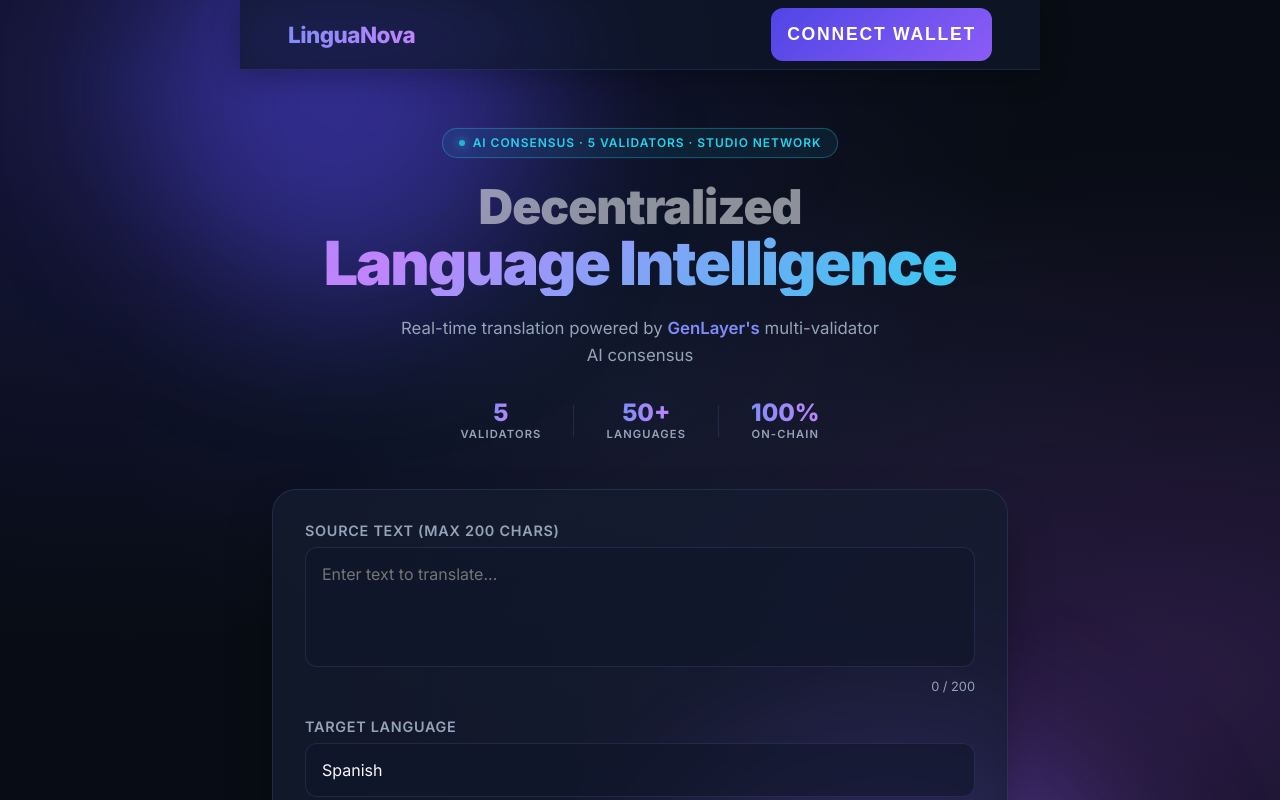
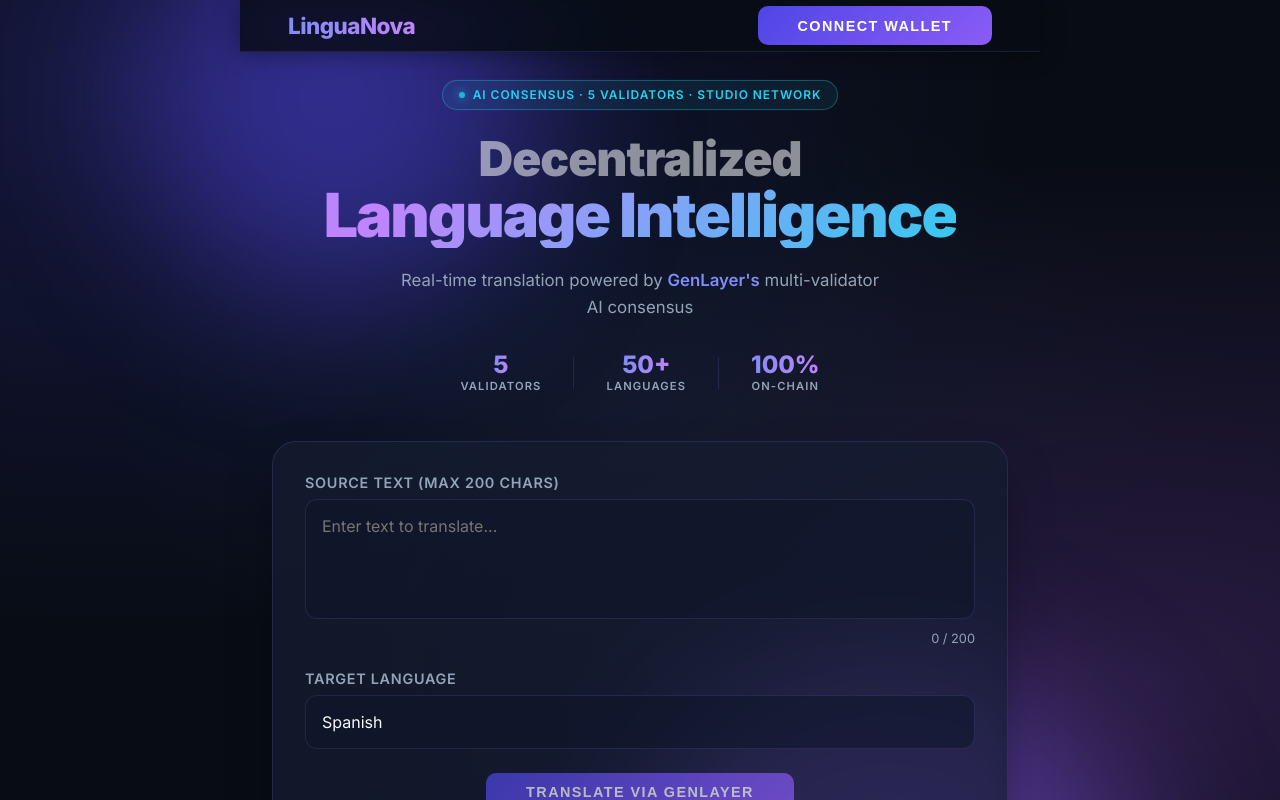
Before and after one commit to Chimdi-hash/lingua_nova, a Next.js app in the folder frontend/: page / in a window 1280 px wide. Shown: the top 800 px of the page. Built offline with nearby package versions, Linux system fonts and the light colour scheme.

Commit message:
Slim navbar to fixed 52px height, reduce translate button size

```diff
--- a/frontend/src/app/globals.css
+++ b/frontend/src/app/globals.css
@@ -37,7 +37,7 @@
 .container {
   max-width: 800px;
   margin: 0 auto;
-  padding: 8rem 2rem 2rem; /* Adjusted for fixed header */
+  padding: 5rem 2rem 2rem; /* 52px navbar + spacing */
   width: 100%;
   flex: 1;
   display: flex;
@@ -51,18 +51,19 @@
   display: flex;
   justify-content: space-between;
   align-items: center;
-  padding: 0.5rem 3rem;
+  padding: 0 3rem;
+  height: 52px;
   width: 100%;
   position: fixed;
   top: 0;
   left: 0;
+  right: 0;
   z-index: 100;
-  background: rgba(15, 23, 42, 0.75);
+  background: rgba(8, 12, 20, 0.85);
   backdrop-filter: blur(20px);
   -webkit-backdrop-filter: blur(20px);
   border-bottom: 1px solid var(--glass-border);
-  box-shadow: 0 4px 30px rgba(0, 0, 0, 0.3);
-  transition: all 0.3s ease;
+  box-shadow: 0 1px 24px rgba(0, 0, 0, 0.4);
 }
 
 .logo-text {
@@ -327,13 +328,15 @@
 }
 
 .button {
-  width: 100%;
+  width: auto;
+  display: block;
+  margin: 0 auto;
   background: linear-gradient(135deg, var(--primary), #8b5cf6);
   color: white;
   border: none;
-  border-radius: 12px;
-  padding: 1rem;
-  font-size: 1.1rem;
+  border-radius: 10px;
+  padding: 0.7rem 2.5rem;
+  font-size: 0.9rem;
   font-weight: 700;
   cursor: pointer;
   transition: all 0.3s ease;
@@ -486,11 +489,12 @@
   }
 
   .container {
-    padding: 6rem 1rem 1rem;
+    padding: 4.5rem 1rem 1rem;
   }
 
   .navbar {
-    padding: 0.5rem 1rem;
+    padding: 0 1rem;
+    height: 48px;
   }
 
   .logo-text {
```
